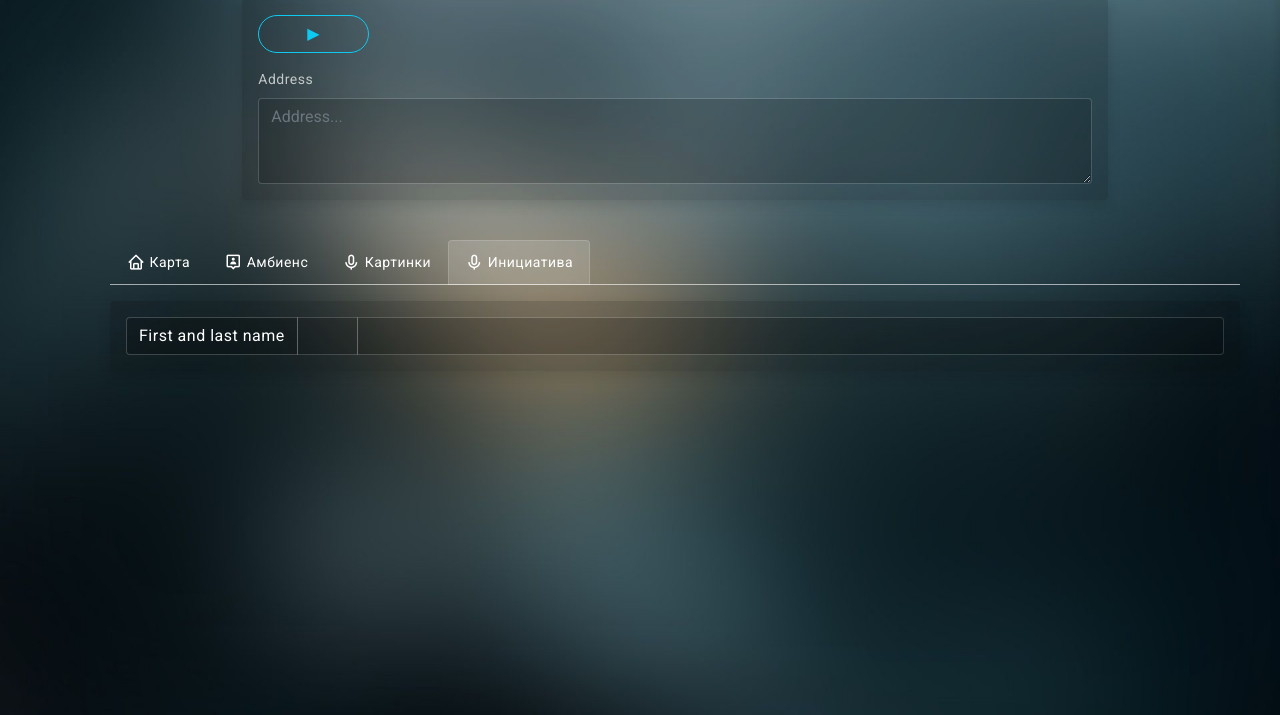
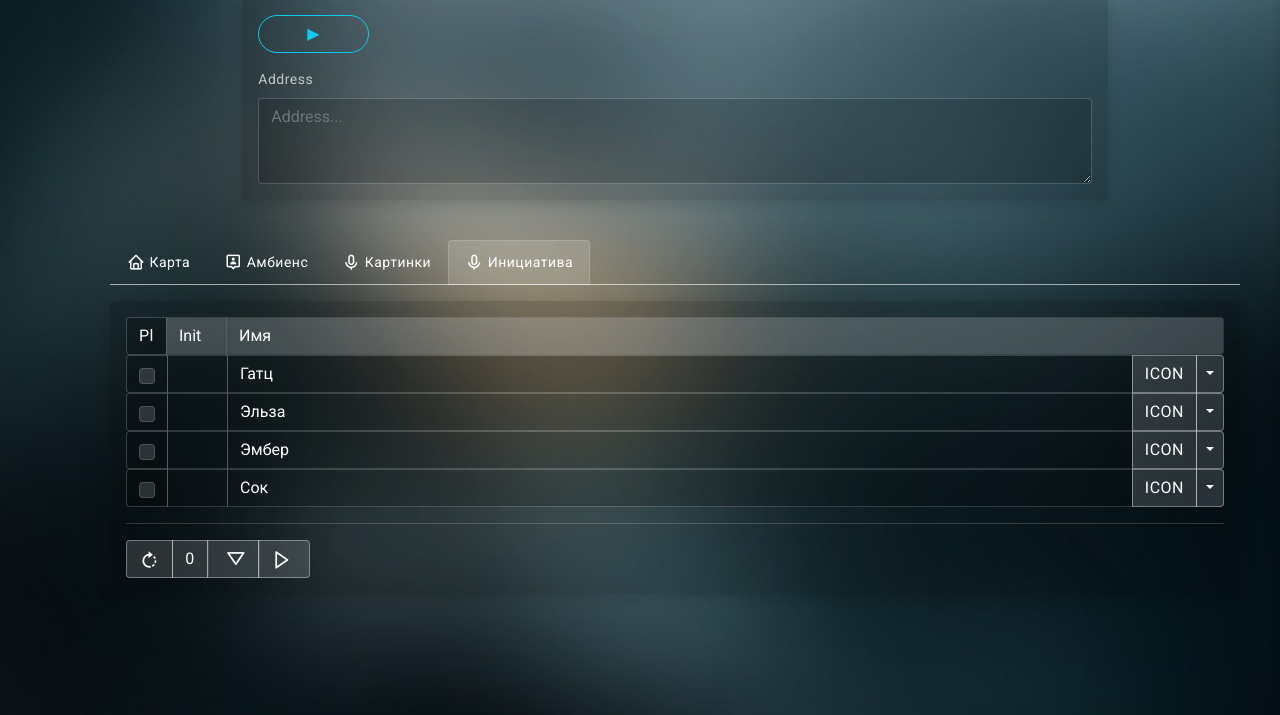
Before and after one commit to biyk/dnd, a PHP site: page /panel2/index.php in a window 1280 px wide, after a click on "Инициатива". Shown: the part 85-800 px from the top of the page. Run offline with PHP 8.4, Linux system fonts and the light colour scheme; some libraries are stand-ins or nearby versions.

Commit message:
add players init

```diff
--- a/api/index.php
+++ b/api/index.php
@@ -45,7 +45,7 @@
 
 if ($type=='map'){
 	$json_map[$_REQUEST['chunk']] = $_REQUEST['checked'];
-	file_put_contents('../map.json', json_encode($json_map));
+	file_put_contents('../map.json', json_encode($json_map,JSON_PRETTY_PRINT));
 }
 
 
@@ -55,7 +55,7 @@
     foreach ($new_videos as $video=>$key){
         $json_v[$video] = $key;
     }
-    file_put_contents('../videos.json', json_encode($json_v));
+    file_put_contents('../videos.json', json_encode($json_v,JSON_PRETTY_PRINT));
 }
 
  // If the config array is not empty, write it to the config.json file
--- /dev/null
+++ b/init.json
@@ -0,0 +1,10 @@
+{
+  "round": 0,
+  "try": "Гатц",
+  "all": [
+    {"init": 23,"name": "Гатц","player": true},
+    {"init": 2,"name": "Эльза","player": true},
+    {"init": 6,"name": "Эмбер","player": true},
+    {"init": 5,"name": "Сок","player": true}
+  ]
+}
--- a/panel2/index.php
+++ b/panel2/index.php
@@ -587,9 +587,50 @@
 					<div class="tab-pane fade " id="primaryinit" role="tabpanel">
                         <div class="card">
                             <div class="card-body">
-								<div class="input-group"> <span class="input-group-text">First and last name</span>
+                                <div class="input-group">
+                                    <span class="input-group-text">Pl</span>
+                                    <input type="text" value="Init" aria-label="First" class="form-control" style="max-width: 61px;" disabled readonly>
+                                    <input type="text" value="Имя" aria-label="Last" class="form-control" disabled readonly>
+                                </div>
+                                <?php $players=json_decode(file_get_contents('../init.json'),1);
+                                foreach ($players['all'] as $player){?>
+                                <div class="input-group">
+
+                                    <div class="input-group-text">
+                                        <input class="form-check-input" type="checkbox" value="" aria-label="Checkbox for following text input">
+                                    </div>
                                     <input type="text" aria-label="First" class="form-control" style="max-width: 61px;">
-									<input type="text" aria-label="Last" class="form-control">
+                                    <input type="text" aria-label="Last" class="form-control" value="<?=$player['name']?>">
+                                    <button type="button" class="btn btn-light">ICON</button>
+                                    <button type="button" class="btn btn-light dropdown-toggle dropdown-toggle-split" data-bs-toggle="dropdown" aria-expanded="false">	<span class="visually-hidden">Toggle Dropdown</span>
+                                    </button>
+                                    <ul class="dropdown-menu dropdown-menu-end" style="margin: 0px;">
+                                        <li><a class="dropdown-item" href="#">Action</a>
+                                        </li>
+                                        <li><a class="dropdown-item" href="#">Another action</a>
+                                        </li>
+                                        <li><a class="dropdown-item" href="#">Something else here</a>
+                                        </li>
+                                        <li>
+                                            <hr class="dropdown-divider">
+                                        </li>
+                                        <li><a class="dropdown-item" href="#">Separated link</a>
+                                        </li>
+                                    </ul>
+
+                                </div>
+                                <?php } ?>
+                                <hr>
+                                <div class="btn-group" role="group" aria-label="Basic example">
+                                    <button type="button" class="btn btn-light">
+                                        <i class="bx bx-rotate-right me-0"></i>
+                                    </button>
+                                    <button type="button" class="btn btn-light" title="раунд">0</i>
+                                    </button>
+                                    <button type="button" class="btn btn-light" style="transform: rotate(180deg);"><i class="bx bx-up-arrow"></i>
+                                    </button>
+                                    <button type="button" class="btn btn-light"><i class="bx bx-right-arrow"></i>
+                                    </button>
                                 </div>
                             </div>
                         </div>
--- a/videos.json
+++ b/videos.json
@@ -1 +1,16 @@
-{"NeOg8iCFfTA":"\u0433\u043e\u0440\u043e\u0434","wSZ0j6eBRpg":"\u043b\u0435\u0442\u043d\u0430\u044f\u044f \u043b\u0443\u0436\u0430\u0439\u043a\u0430","sGkh1W5cbH4":"\u0445\u043e\u043b\u043e\u0434 \u0432\u0435\u0442\u0435\u0440 \u0437\u0438\u043c\u0430","nEjMmL1nfsk":"\u0431\u0438\u0442\u0432\u0430 \u0431\u043e\u0439","jd80m-y5aKI":"\u043f\u043e\u0431\u0435\u0434\u0430 \u043f\u043e\u0431\u0435\u0434\u0438\u043b\u0438","mFsQpCjRyvY":"\u043f\u0440\u043e\u0438\u0433\u0440\u0430\u043b\u0438 \u043f\u043e\u0433\u0438\u0431\u043b\u0438","dWMvxrCI6bg":"\u0432\u0435\u0441\u0451\u043b\u043e\u0435 \u043c\u0443\u0437\u044b\u043a\u0443","su8Ll4l2jUg":"\u0440\u044b\u043d\u043e\u043a"}
+{
+    "NeOg8iCFfTA": "\u0433\u043e\u0440\u043e\u0434",
+    "wSZ0j6eBRpg": "\u043b\u0435\u0442\u043d\u0430\u044f\u044f \u043b\u0443\u0436\u0430\u0439\u043a\u0430",
+    "sGkh1W5cbH4": "\u0445\u043e\u043b\u043e\u0434 \u0432\u0435\u0442\u0435\u0440 \u0437\u0438\u043c\u0430",
+    "nEjMmL1nfsk": "\u0431\u0438\u0442\u0432\u0430 \u0431\u043e\u0439",
+    "jd80m-y5aKI": "\u043f\u043e\u0431\u0435\u0434\u0430 \u043f\u043e\u0431\u0435\u0434\u0438\u043b\u0438 ",
+    "mFsQpCjRyvY": "\u043f\u0440\u043e\u0438\u0433\u0440\u0430\u043b\u0438 \u043f\u043e\u0433\u0438\u0431\u043b\u0438",
+    "dWMvxrCI6bg": "\u0432\u0435\u0441\u0451\u043b\u043e\u0435 \u043c\u0443\u0437\u044b\u043a\u0443",
+    "su8Ll4l2jUg": "\u0440\u044b\u043d\u043e\u043a",
+    "nQsZsNDuOAE": "\u0441\u043f\u043e\u043a\u043e\u0439\u043d\u043e\u0435 \u043f\u0443\u0442\u0435\u0448\u0435\u0441\u0442\u0432\u0438\u0435",
+    "KiaUB7-tb_8": "\u043f\u0443\u0442\u0435\u0448\u0435\u0441\u0442\u0432\u0438\u0435 \u043f\u0440\u043e\u0434\u043e\u043b\u0436\u0430\u0435\u0442\u0441\u044f",
+    "ukdXyZ-IywM": "\u0442\u0435\u043c\u043d\u044b\u0439 \u043b\u0435\u0441",
+    "Y-jqPtV3kw": "\u0431\u0438\u0442\u0432\u0430 \u0431\u043e\u0439",
+    "H8n7K3jABhI": "\u0431\u0438\u0442\u0432\u0430 \u0431\u043e\u0439 \u0438\u043d\u0438\u0446\u0438\u0430\u0442\u0438\u0432\u0443",
+    "7KFoj-SOfHs": "\u043f\u0440\u0438\u0432\u0430\u043b"
+}
```
Lines whose indentation alone changed are shown as unchanged.
